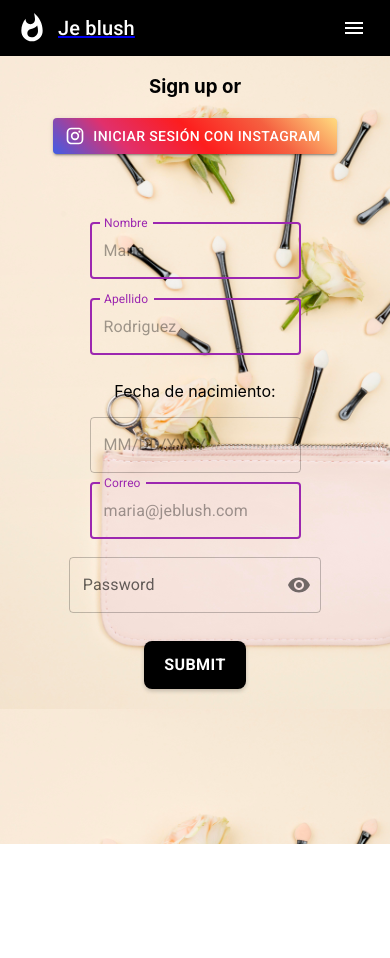
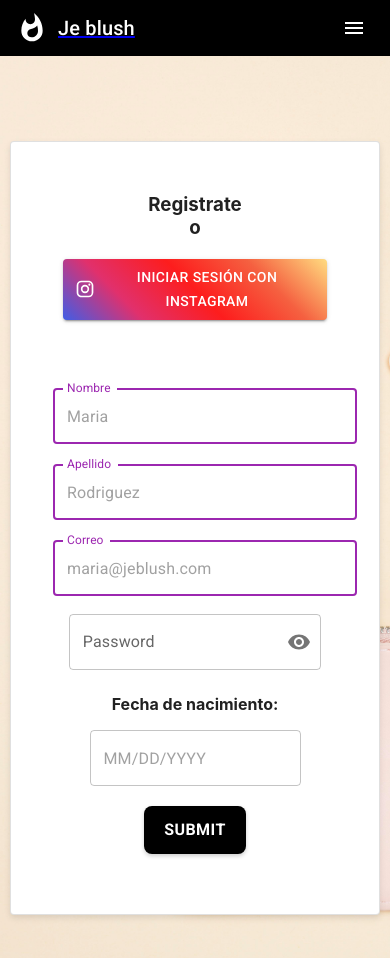
Before and after one commit to Andresfrla/unibook-pro-client, a React (Create React App) app: page /signup in a window 390 px wide. Shown: the top 958 px of the page. Before the commit the page ends 844 px from the top, so only its background shows below. Built offline with nearby package versions, Linux system fonts and the light colour scheme.

Commit message:
Adjust styling on mobile and desktop

```diff
--- a/src/App.js
+++ b/src/App.js
@@ -7,6 +7,7 @@ import '@mui/material/styles';
 import Schedule from './pages/Schedule';
 import Services from './pages/Services';
 import { Route, Routes } from 'react-router-dom';
+import About from './pages/About';
 
 
 function App() {
@@ -19,6 +20,7 @@ function App() {
         <Route path='/servicios' element={<Services/>}/>
         <Route path='/signup' element={<Signup/>}/>
         <Route path='/login' element={<Login/>}/>
+        <Route path='/acerca-de' element={<About/>}/>
       </Routes>
     </div>
   );
--- a/src/components/Navbar.jsx
+++ b/src/components/Navbar.jsx
@@ -23,7 +23,8 @@ const Navbar = () => {
                     {isMatch ? (
                         <DrawerComp />
                     ) : (
-                        <div style={{ display: 'flex', alignItems: 'center' }}>
+                        <div style={{ display: 'flex', alignItems: 'center'}}>
+                            <div style={{ margin: 'auto' }}>
                             <Tabs
                                 value={value}
                                 onChange={(e, value) => setValue(value)}
@@ -34,6 +35,7 @@ const Navbar = () => {
                                 <Tab label="Acerca de" value="/acerca-de" to="acerca-de" component={Link}/>
                                 <Tab label="Reserva ahora!" value="/reserva-ahora" to="/reserva-ahora" component={Link}/>
                             </Tabs>
+                            </div>
                             <Button
                             variant="contained"
                             href='/login'
--- a/src/pages/About.jsx
+++ b/src/pages/About.jsx
@@ -0,0 +1,42 @@
+import { Box, Grid } from "@mui/material";
+import { styled } from '@mui/material/styles';
+import Paper from '@mui/material/Paper';
+import ReserveNow from "../components/ReserveNow";
+
+const Item = styled(Paper)(({ theme }) => ({
+    backgroundColor: theme.palette.mode === 'dark' ? '#1A2027' : '#fff',
+    ...theme.typography.body2,
+    padding: theme.spacing(2),
+    textAlign: 'center',
+    color: theme.palette.text.secondary,
+    margin: theme.spacing(2),
+  }));
+
+const About = () => {
+
+    return (
+        <>
+        <ReserveNow/>
+        <Box marginTop={2}>
+            <Grid container spacing={2}>
+                <Grid item xs={12} md={12}>
+                    <Item>
+                        <h3>Misión</h3>
+                        <p>En Je Blush, nuestra misión es realzar la belleza natural de cada cliente y clienta a través de técnicas especializadas en cejas y pestañas. Nos comprometemos a proporcionar servicios excepcionales y resultados sobresalientes respaldados por la experiencia de nuestro talentoso equipo y certificaciones internacionales. También buscamos educar y capacitar a través de nuestra academia online, compartiendo conocimientos y técnicas de vanguardia. Nos esforzamos por ofrecer una experiencia completa de belleza, desde el cuidado personalizado en nuestro estudio hasta la venta de productos cuidadosamente seleccionados para complementar y mantener tu belleza natural.</p>
+                    </Item>
+                </Grid>
+                <Grid item xs={12} md={6}>
+                    <Item>
+                        <h3>Conoce a nuestra fundadora</h3>
+                        <p>Con más de 8 años de experiencia y certificaciones internacionales en el mundo de las cejas y pestañas, Su pasión por realzar la belleza natural de cada persona se refleja en cada servicio que ofrecemos en nuestro estudio.</p>
+                        <br />
+                        <p>Jennyfer es reconocida por su habilidad excepcional en el diseño de cejas y la aplicación de extensiones de pestañas, creando resultados impresionantes que resaltan los rasgos únicos de cada cliente. Su enfoque personalizado y su atención al detalle han ganado la lealtad de numerosos clientes satisfechos.</p>
+                    </Item>
+                </Grid>
+            </Grid>
+        </Box>
+        </>
+    )
+}
+
+export default About;
--- a/src/pages/Home.jsx
+++ b/src/pages/Home.jsx
@@ -1,25 +1,30 @@
 import * as React from 'react';
 import founderImage from '../img/founder.jpg'
-import { Card, CardContent } from '@mui/material';
+import { Card, CardContent, Grid, useMediaQuery, useTheme } from '@mui/material';
 import ReserveNow from '../components/ReserveNow';
 
 export default function Home() {
+    const theme = useTheme();
+    const isMobile = useMediaQuery(theme.breakpoints.down('sm'));
+
     return (
         <>
-    <ReserveNow/>
-    <Card sx={{margin: 2}}>
+            <ReserveNow />
+            <Card sx={{ margin: 2 }}>
                 <CardContent>
-            <img src={founderImage} alt={'founderImage'} width={280}/>
-        </CardContent>
-    </Card>
-    <Card sx={{margin: 2}}>
-        <CardContent>
+                    <Grid container spacing={isMobile ? 2 : 4}>
+                        <Grid item xs={12} md={6}>
+                            <img src={founderImage} alt={'founderImage'} width={280} />
+                        </Grid>
+                        <Grid item xs={12} md={6}>
                             <h3>Quienes somos?</h3>
                             <h2>Je blush</h2>
-            <p style={{textAlign: 'left'}}>Somos un exclusivo estudio especializado en la transformación de miradas. Mediante procedimientos en cejas, pestañas y utilizando productos de la más alta calidad lograremos darle a tu rostro ese Glow que te hará lucir increíble todo el tiempo.
+                            <p style={{ textAlign: 'left' }}>Somos un exclusivo estudio especializado en la transformación de miradas. Mediante procedimientos en cejas, pestañas y utilizando productos de la más alta calidad lograremos darle a tu rostro ese Glow que te hará lucir increíble todo el tiempo.
                             <br />
                             <br />
                             ¡Nuestro objetivo es ofrecerte una experiencia completa de belleza y cuidado personal!</p>
+                        </Grid>
+                    </Grid>
                 </CardContent>
             </Card>
         </>
--- a/src/pages/Login.jsx
+++ b/src/pages/Login.jsx
@@ -1,18 +1,26 @@
-import { TextField } from "@mui/material"
-import PasswordField from "../components/PasswordField"
-import StyledButton from "../components/StyledButton"
+import * as React from 'react';
+import Card from '@mui/material/Card';
+import CardContent from '@mui/material/CardContent';
+import TextField from '@mui/material/TextField';
+import StyledButton from '../components/StyledButton';
+import Box from '@mui/material/Box';
+import PasswordField from '../components/PasswordField';
 
 const Login = () => {
-    return(
-        <>
-            <h2>Log in</h2>
-            <br />
-            <TextField label="Correo" sx={{margin: '10px'}} color="secondary" placeholder='maria@jeblush.com' focused />
-            <PasswordField/>
-            <br />
-            <StyledButton>Login</StyledButton>
-        </>
+    return (
+        <Box display="flex" justifyContent="center" alignItems="center" height="100vh">
+            <Card variant="outlined" sx={{ width: '100%', maxWidth: 400, padding: 2, boxShadow: '0px 3px 6px rgba(0, 0, 0, 0.1)' }}>
+                <CardContent>
+                    <h2>Log in</h2>
+                    <br />
+                    <TextField label="Correo" sx={{ margin: '10px', width: '100%' }} color="secondary" placeholder='maria@jeblush.com' focused />
+                    <PasswordField sx={{ width: '100%' }} />
+                    <br />
+                    <StyledButton fullWidth>Login</StyledButton>
+                </CardContent>
+            </Card>
+        </Box>
     )
 }
 
-export default Login
+export default Login;
--- a/src/pages/Schedule.jsx
+++ b/src/pages/Schedule.jsx
@@ -1,18 +1,37 @@
+import * as React from 'react';
 import Calendar from "../components/Calendar/Calendar"
 import CheckboxServices from "../components/CheckboxServices"
 import ResponsiveTimePickers from "../components/HourPicker"
-import StyledButton from "../components/StyledButton"
+import StyledButton from "../components/StyledButton";
+import Card from '@mui/material/Card';
+import CardContent from '@mui/material/CardContent';
+import Box from '@mui/material/Box';
+import Grid from '@mui/material/Grid';
 
 const Schedule = () => {
     return (
-        <div style={{margin: '40px'}}>
-            <h3>Agenda tu cita</h3>
-            <Calendar/>
-            <ResponsiveTimePickers />
-            <CheckboxServices/>
-            <StyledButton>Reserva ahora!</StyledButton>
-        </div>
+        <Box display="flex" justifyContent="center" alignItems="center" minHeight="100vh" margin="5px">
+            <Card variant="outlined" sx={{ maxWidth: 900 }}>
+                <CardContent>
+                    <Grid container spacing={6}>
+                        <Grid item xs={12} md={6}>
+                            <div style={{ textAlign: 'center' }}>
+                                <h3>Agenda tu cita</h3>
+                                <Calendar />
+                            </div>
+                        </Grid>
+                        <Grid item xs={12} md={6} >
+                            <div >
+                                <ResponsiveTimePickers />
+                                <CheckboxServices />
+                                <StyledButton fullWidth>Reserva ahora!</StyledButton>
+                            </div>
+                        </Grid>
+                    </Grid>
+                </CardContent>
+            </Card>
+        </Box>
     )
 }
 
-export default Schedule
+export default Schedule;
--- a/src/pages/Signup.jsx
+++ b/src/pages/Signup.jsx
@@ -1,30 +1,36 @@
 import * as React from 'react';
-import Box from '@mui/material/Box';
+import Card from '@mui/material/Card';
+import CardContent from '@mui/material/CardContent';
 import TextField from '@mui/material/TextField';
 import DateInput from '../components/DateInput';
 import PasswordField from '../components/PasswordField';
 import InstagramButton from '../components/InstagramButton';
 import StyledButton from '../components/StyledButton';
+import Box from '@mui/material/Box';
+import useMediaQuery from '@mui/material/useMediaQuery';
+import { useTheme } from '@mui/material/styles';
 
 const Signup = () => {
-
+    const theme = useTheme();
+    const isMobile = useMediaQuery(theme.breakpoints.down('sm'));
 
     return (
-        <>
-        <Box>
-            <h3>Sign up <strong>or</strong> <InstagramButton/></h3>
-            <br />
-
-            <TextField label="Nombre" sx={{margin: '10px'}} color="secondary" placeholder="Maria" focused />
-            <TextField label="Apellido" sx={{margin: '10px'}} color="secondary" placeholder='Rodriguez' focused />
-            <p>Fecha de nacimiento: </p> <DateInput/>
-            <TextField label="Correo" sx={{margin: '10px'}} color="secondary" placeholder='maria@jeblush.com' focused />
-            <PasswordField/>
-            <br />
-            <StyledButton>Submit</StyledButton>
+        <Box display="flex" justifyContent="center" alignItems="center" minHeight="100vh" margin={isMobile ? '50px 10px' : '150px'}>
+            <Card variant="outlined" sx={{ width: '100%', maxWidth: 400, padding: 2, boxShadow: '0px 3px 6px rgba(0, 0, 0, 0.1)' }}>
+                <CardContent>
+                    <h3>Registrate <br /> o <br /><InstagramButton/></h3>
+                    <br />
+                    <TextField label="Nombre" sx={{ margin: '10px', width: '100%' }} color="secondary" placeholder="Maria" focused />
+                    <TextField label="Apellido" sx={{ margin: '10px', width: '100%' }} color="secondary" placeholder='Rodriguez' focused />
+                    <TextField label="Correo" sx={{ margin: '10px', width: '100%' }} color="secondary" placeholder='maria@jeblush.com' focused />
+                    <PasswordField sx={{ width: '100%' }} />
+                    <p><strong>Fecha de nacimiento:</strong></p> <DateInput/>
+                    <br />
+                    <StyledButton fullWidth>Submit</StyledButton>
+                </CardContent>
+            </Card>
         </Box>
-        </>
     )
 }
 
-export default Signup
+export default Signup;
```
Lines whose indentation alone changed are shown as unchanged.
